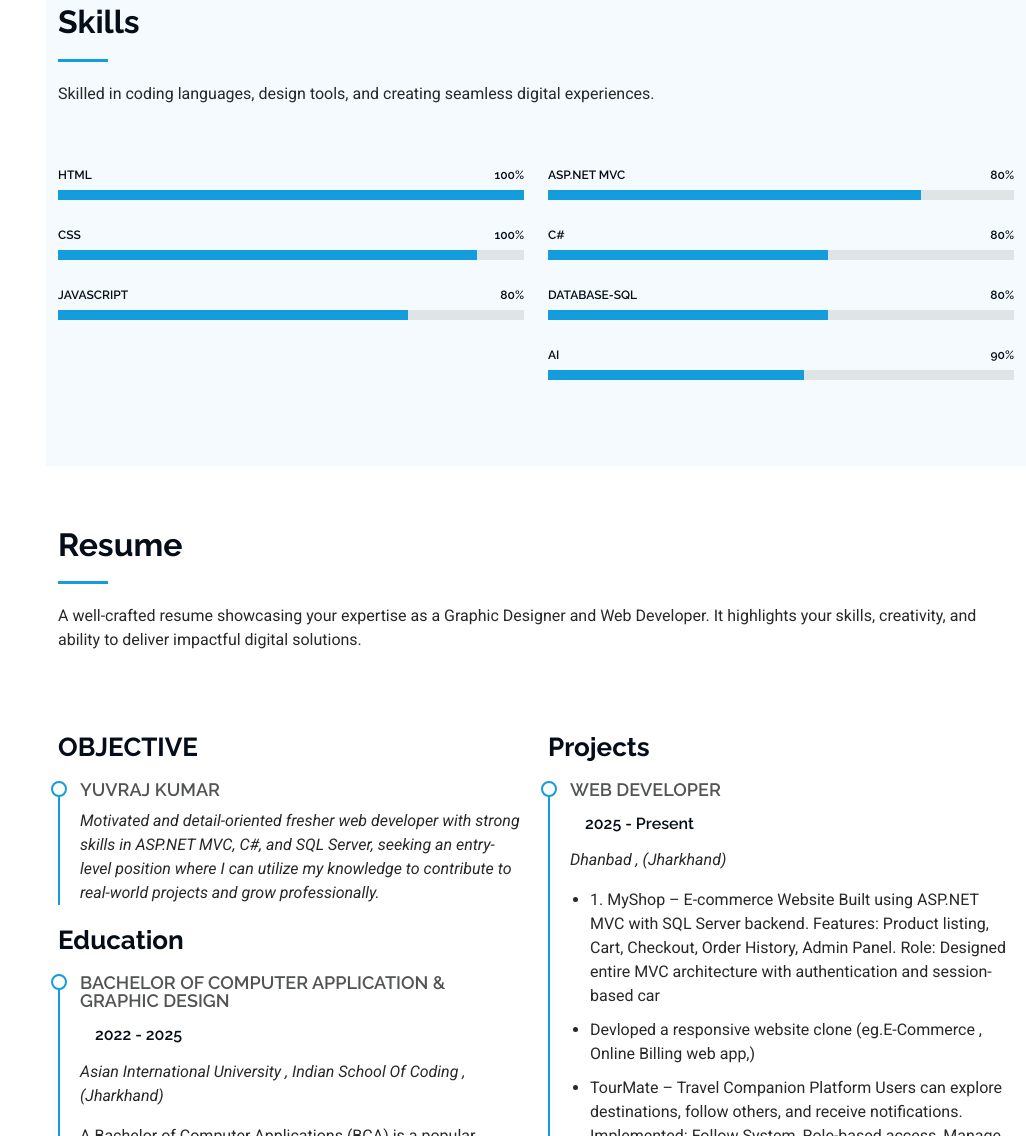
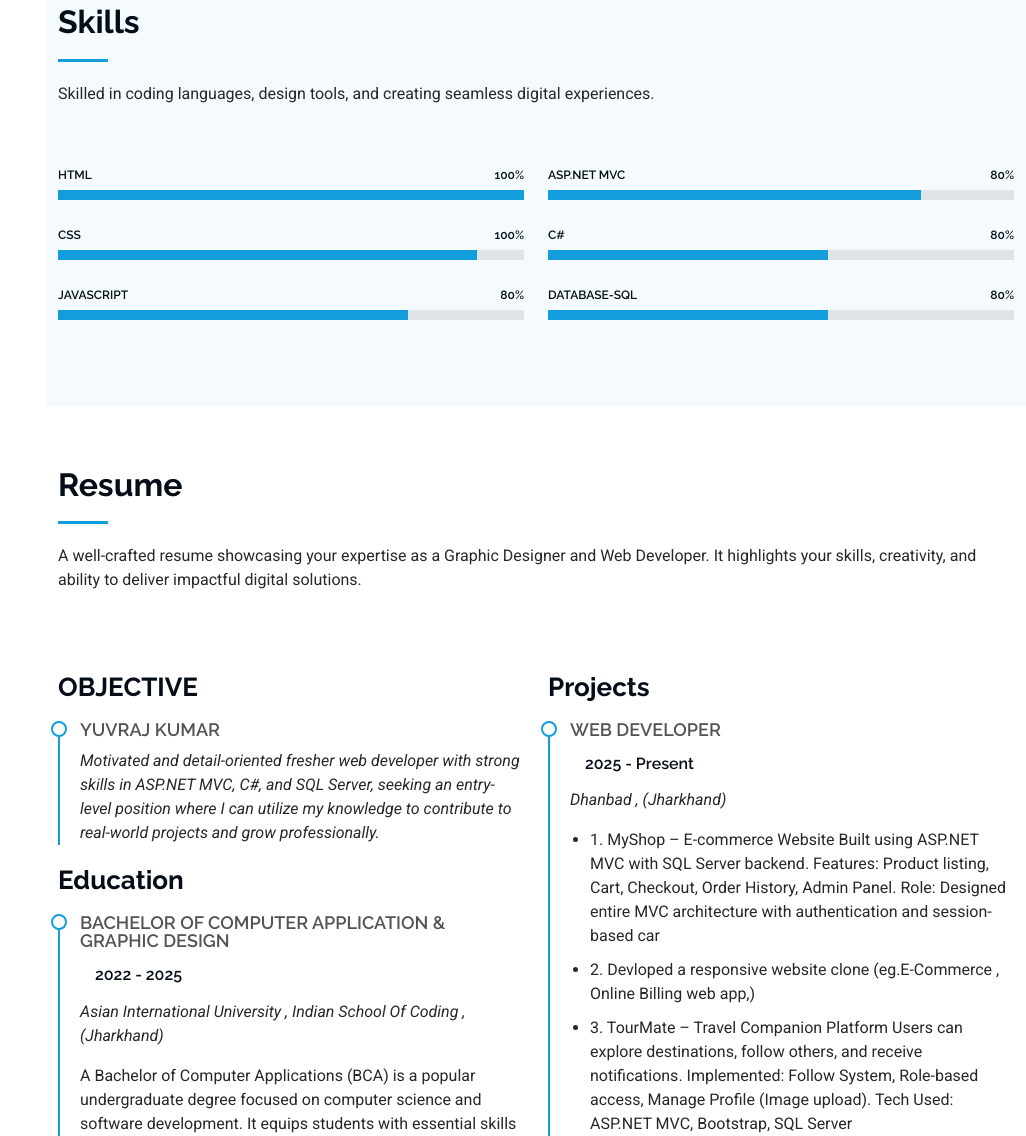
Before and after one commit to Yuvraj7858/YuvrajKumar, a plain HTML site: page index.html in a window 1280 px wide. Shown: the part 1664-2800 px from the top of the page, without its empty margins (254-1280 px from the left). Drawn offline with Linux system fonts and the light colour scheme.

Commit message:
Update index.html
Fix portfolio

```diff
--- a/index.html
+++ b/index.html
@@ -79,7 +79,7 @@
 
       <div class="container" data-aos="fade-up" data-aos-delay="100">
         <h2>Yuvraj Kumar</h2>
-        <p>I'M<span class="typed" data-typed-items="Designer, Developer, Freelancer, Editor">Web Dev</span><span class="typed-cursor typed-cursor--blink" aria-hidden="true"></span><span class="typed-cursor typed-cursor--blink" aria-hidden="true"></span></p>
+        <p>I'M<span class="typed" data-typed-items="Designer, Developer, Freelancer, Editor"> Web Developer</span><span class="typed-cursor typed-cursor--blink" aria-hidden="true"></span><span class="typed-cursor typed-cursor--blink" aria-hidden="true"></span></p>
       </div>
 
     </section><!-- /Hero Section -->
@@ -194,13 +194,6 @@
               </div>
             </div><!-- End Skills Item -->
 
-            <div class="progress">
-              <span class="skill"><span>AI</span> <i class="val">90%</i></span>
-              <div class="progress-bar-wrap">
-                <div class="progress-bar" role="progressbar" aria-valuenow="55" aria-valuemin="0" aria-valuemax="100"></div>
-              </div>
-            </div><!-- End Skills Item -->
-
           </div>
 
         </div>
@@ -254,8 +247,8 @@ Built using ASP.NET MVC with SQL Server backend.
 Features: Product listing, Cart, Checkout, Order History, Admin Panel.
 
 Role: Designed entire MVC architecture with authentication and session-based car</li>
-                <li>Devloped a responsive website clone (eg.E-Commerce , Online Billing web app,) </li>
-                <li>TourMate – Travel Companion Platform
+                <li>2. Devloped a responsive website clone (eg.E-Commerce , Online Billing web app,) </li>
+                <li>3. TourMate – Travel Companion Platform
 Users can explore destinations, follow others, and receive notifications.
 
 Implemented: Follow System, Role-based access, Manage Profile (Image upload).
```
